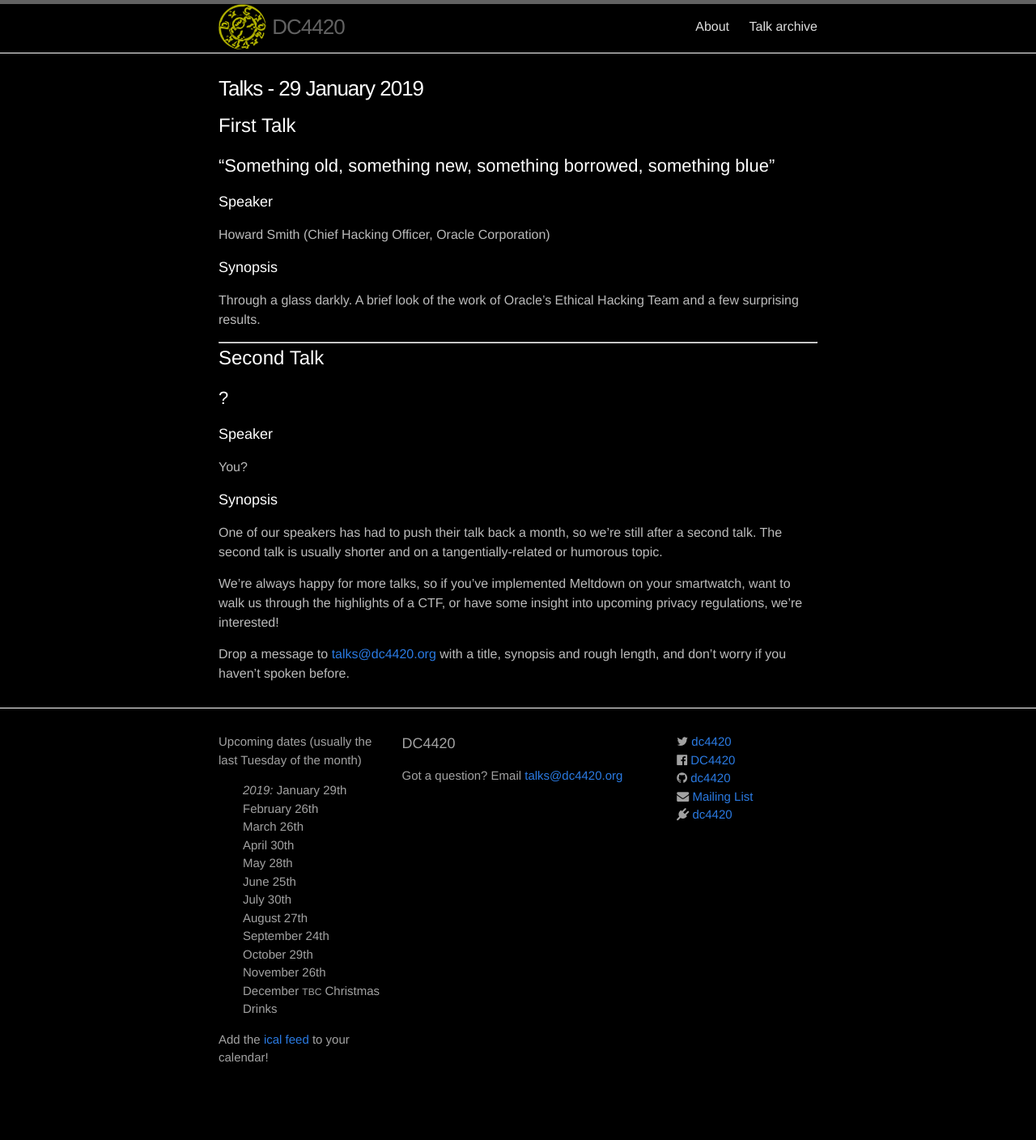
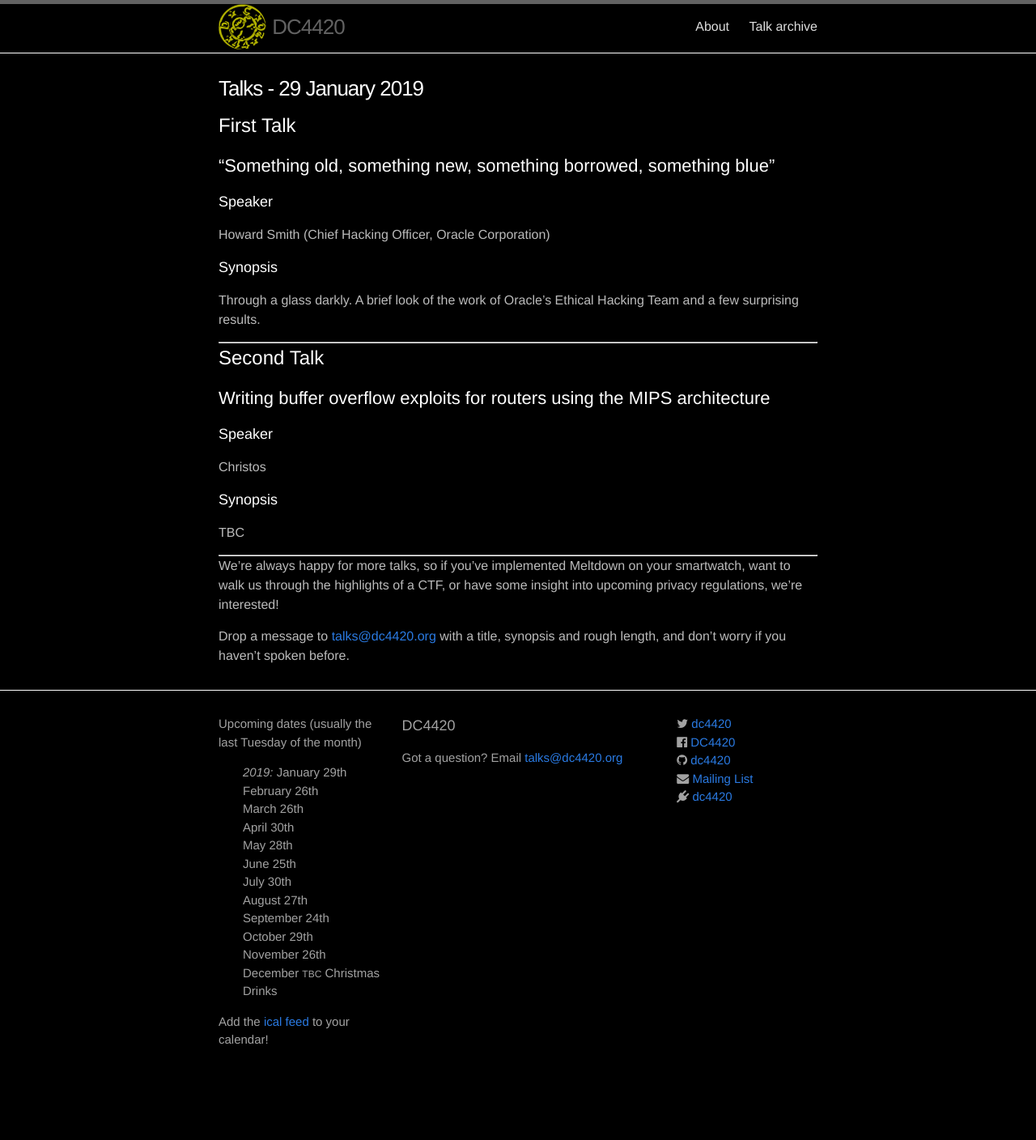
Before and after one commit to dc4420/website, a Jekyll site: the page built from _posts/2019-01-29-talks.markdown, in a window 1280 px wide. Shown: the whole page at 81% size. Built offline with Jekyll 4.4.1, drawn with Linux system fonts in a browser that asks for light colours; nearby versions of some CDN libraries; after the commit the page ends 1386 px from its top, so only the background shows below that.

Commit message:
Add Christos's talk

```diff
--- a/_posts/2019-01-29-talks.markdown
+++ b/_posts/2019-01-29-talks.markdown
@@ -22,16 +22,17 @@ Hacking Team and a few surprising results.
 
 # Second Talk
 
-## ?
+## Writing buffer overflow exploits for routers using the MIPS architecture
 
 ### Speaker
 
-You?
+Christos
 
 ### Synopsis
 
-One of our speakers has had to push their talk back a month, so
-we're still after a second talk. The second talk is usually shorter and on a tangentially-related or humorous topic.
+TBC
+
+<hr>
 
 We're always happy for more talks, so if you've implemented Meltdown on your smartwatch,
 want to walk us through the highlights of a CTF, or have some insight into upcoming privacy
```
